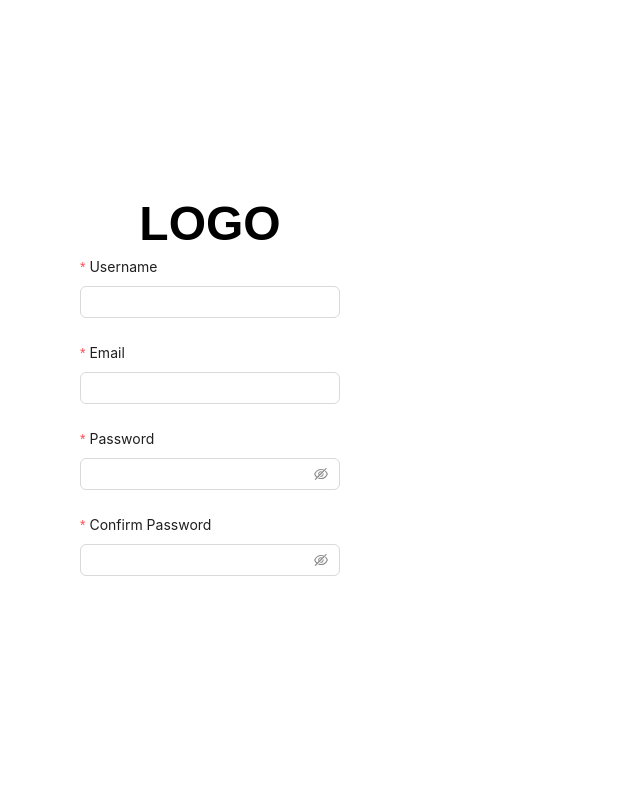
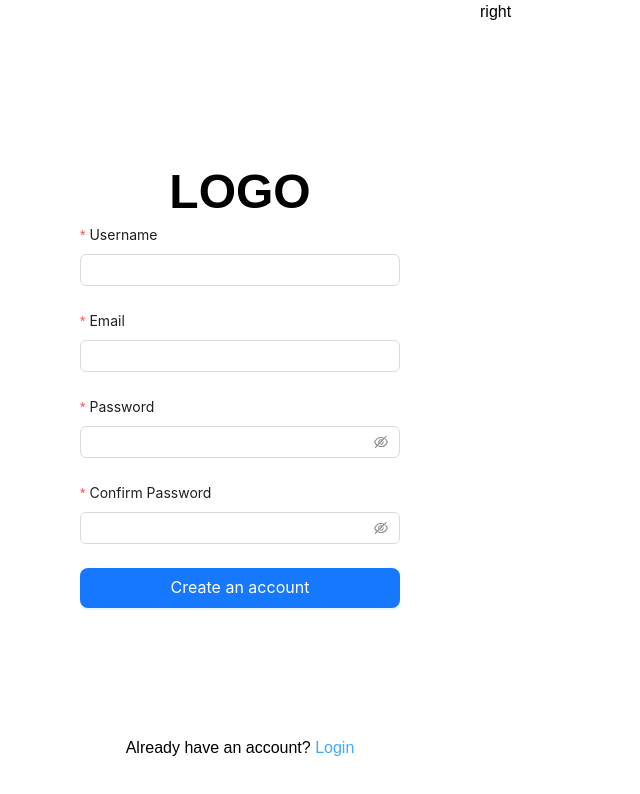
Before and after one commit to eflatuna/mern_pos_application, a React (Create React App) app in the folder client/: page /register in a window 1280 px wide. Shown: the top 794 px of the page, without its empty margins (0-640 px from the left). Built offline with nearby package versions, Linux system fonts and the light colour scheme.

Commit message:
feat: updated Register page with new form fields and layout

```diff
--- a/client/src/pages/auth/Register.jsx
+++ b/client/src/pages/auth/Register.jsx
@@ -1,10 +1,10 @@
-import { Form, Input } from "antd";
+import { Button, Form, Input } from "antd";
+import { Link } from "react-router-dom";
 const Register = () => {
 	return (
 		<div className="h-screen">
 			<div className="flex justify-between h-full">
-				<div className="left">
-					<div className="px-10 xl:px-20 flex flex-col h-full justify-center">
+				<div className="xl:px-20 px-10 w-full flex flex-col h-full justify-center relative">
 					<h1 className="text-center text-5xl font-bold mb-2">
 						LOGO
 					</h1>
@@ -58,10 +58,25 @@ const Register = () => {
 						>
 							<Input.Password />
 						</Form.Item>
+						<Form.Item>
+							<Button
+								type="primary"
+								htmlType="submit"
+								className="w-full"
+								size="large"
+							>
+								Create an account
+							</Button>
+						</Form.Item>
 					</Form>
+					<div className="flex justify-center absolute left-0 bottom-10 w-full">
+						Already have an account?&nbsp;
+						<Link to="/login" className="text-[#40a9ff]">
+							Login
+						</Link>
 					</div>
 				</div>
-				<div className="right"></div>
+				<div className="xl:w-4/6 min-w-[800px]">right</div>
 			</div>
 		</div>
 	);
```
Lines whose indentation alone changed are shown as unchanged.
